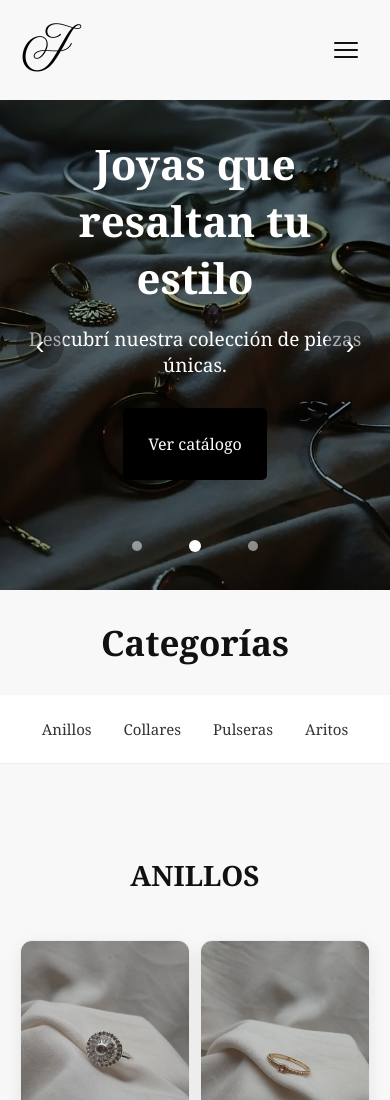
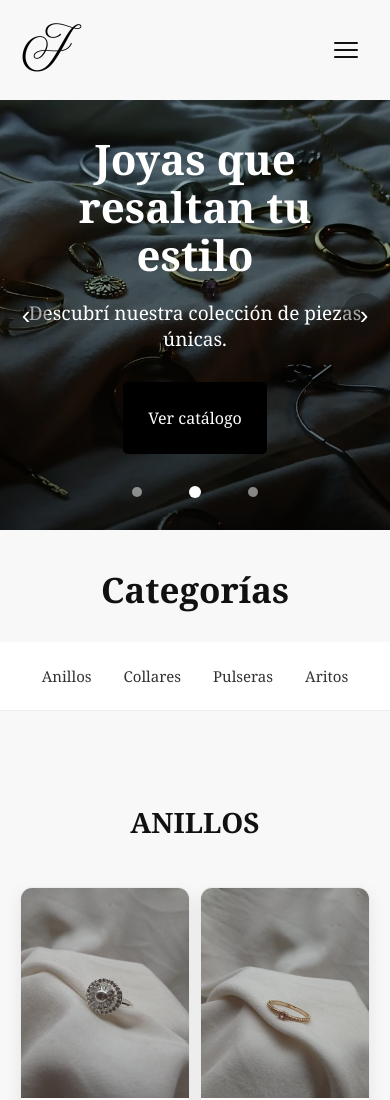
Before and after one commit to rochoz/Jonica-Accesories, a plain HTML site: page index.html in a window 390 px wide. Shown: the top 1100 px of the page. Drawn offline with Linux system fonts and the light colour scheme.

Commit message:
hero movil: mas bajo (400px), titulo a 2 lineas y overlay en degradado
Alternativa B aprobada. Solo se toco style.css; escritorio mantiene su
layout (solo cambia el overlay, que era intencional).

1) Hero mas bajo para que Categorias entre antes
   - min-height 520px -> 400px (<=768px) y 480px -> 400px (<=480px)
   - Antes el hero se comia toda la pantalla del celular y Categorias
     quedaba fuera del primer scroll
   - Se mantiene height auto + min-height: si el contenido crece, el hero
     crece con el, asi el CTA no puede volver a superponerse con los puntos

2) Tipografia del hero mas compacta y equilibrada
   - h1: 32px -> 28px con line-height 1.15 (de 3 lineas a 2)
   - p: 17px -> 15px, para que no compita con el titulo

3) Flechas mas discretas para liberar el ancho del texto
   - 48px -> 44px (minimo tactil WCAG 2.5.5 AAA)
   - left/right: 16px -> 4px
   - Se mantienen visibles en tactil (media hover:none) y el slider intacto

4) Overlay en degradado en vez de scrim plano
   - Antes rgba(0,0,0,0.3) uniforme: oscurecia toda la foto por igual y los
     accesorios perdian detalle
   - Ahora linear-gradient 0.15 arriba -> 0.65 abajo: deja respirar la parte
     superior (donde se ve la pieza) y refuerza donde estan texto y puntos

5) Ajustes de acompanamiento
   - Puntos: bottom 20px -> 14px (gana foto)
   - .hero-text margin-bottom 110px -> 76px (recalce con la nueva franja)
   - #categorias-title: padding-top 36px en vez del margen por defecto del
     navegador, para que la transicion sea una decision y no un accidente
   - prefers-reduced-motion: se agrego .hero-text para que el fadeUp tampoco
     corra con menos movimiento (era un hueco que quedo al tocar la tipografia)

Verificado: a 320/360/375/390px el titulo queda en 2 lineas, el hero en
400px exactos y hay 36-45px entre el CTA y los puntos (sin solapamiento).
impeccable detect: 4 hallazgos = los 4 del baseline, 0 regresiones.
No se toco header, categorias-nav, script.js, el slider ni la asociacion
imagen<->slide.

```diff
--- a/style.css
+++ b/style.css
@@ -179,7 +179,16 @@ header img {
     left: 0;
     width: 100%;
     height: 100%;
-    background: rgba(0, 0, 0, 0.3);
+    /* Antes era un scrim plano al 30%: oscurecía toda la foto por igual y
+       los accesorios perdían detalle. Ahora es un gradiente que refuerza
+       donde está el texto y abajo (puntos), y deja respirar la parte
+       superior, donde se ve la pieza. */
+    background: linear-gradient(
+        to bottom,
+        rgba(0, 0, 0, 0.15) 0%,
+        rgba(0, 0, 0, 0.35) 45%,
+        rgba(0, 0, 0, 0.65) 100%
+    );
     z-index: 1;
 }
 
@@ -274,7 +283,7 @@ header img {
 
 .slider-puntos {
     position: absolute;
-    bottom: 20px;
+    bottom: 14px;
     left: 50%;
     transform: translateX(-50%);
     display: flex;
@@ -337,9 +346,11 @@ header img {
 @media (max-width: 768px) {
     .hero {
         /* min-height en vez de height fija: si el contenido crece, el hero
-           crece con él. Antes con 500px el CTA se montaba sobre los puntos. */
+           crece con él, así el CTA no puede superponerse con los puntos.
+           Bajó de 520px a 400px: antes el hero se comía toda la pantalla y
+           "Categorías" quedaba fuera del primer scroll. */
         height: auto;
-        min-height: 520px;
+        min-height: 400px;
         /* OJO: nada de padding en el hero. Los .slide son absolutos con
            height:100%, que se resuelve contra el content box: un padding
            inferior dejaría una franja sin imagen (se veía gris). */
@@ -348,24 +359,42 @@ header img {
     .hero-text {
         padding: 0 20px;
         /* La reserva de la franja de puntos va aquí, en el contenido, no en
-           el hero: así la imagen sigue cubriendo todo el alto. */
-        margin-bottom: 110px;
+           el hero: así la imagen sigue cubriendo todo el alto.
+           Puntos: 44px de alto (al tocarles el borde inferior con bottom:14)
+           + 14px = 58px de franja. 76px deja ~18px de aire. */
+        margin-bottom: 76px;
     }
 
     .hero h1 {
-        font-size: 32px;
+        font-size: 28px;
+        line-height: 1.15;
     }
 
     .hero p {
-        font-size: 17px;
+        font-size: 15px;
+    }
+
+    /* Flechas más chicas y pegadas al borde: liberan el ancho central para
+       el título y el CTA. 44px es el mínimo táctil (WCAG 2.5.5 AAA). */
+    .slider-flecha {
+        width: 44px;
+        height: 44px;
+    }
+
+    .slider-prev {
+        left: 4px;
+    }
+
+    .slider-next {
+        right: 4px;
     }
 }
 
 @media (max-width: 480px) {
     .hero {
         height: auto;
-        /* Antes 420px: con el texto a 3 líneas el CTA se superponía. */
-        min-height: 480px;
+        /* Bajó de 480px a 400px para mostrar "Categorías" antes del pliegue. */
+        min-height: 400px;
     }
 }
 @keyframes fadeUp {
@@ -415,6 +444,10 @@ header img {
 #categorias-title{
     text-align: center;
     font-size: 35px;
+    /* Transición intencional después del hero: antes usaba el margen por
+       defecto del navegador (~29px), que era un accidente, no una decisión. */
+    margin-top: 0;
+    padding-top: 36px;
 }
 
 .categorias-nav {
@@ -954,6 +987,11 @@ header.header-compacto {
         transition: none;
     }
 
+    /* El fadeUp del hero-text tampoco debe correr con menos movimiento. */
+    .hero-text {
+        animation: none;
+    }
+
     .slider-flecha,
     .slider-punto::after {
         transition: none;
```
